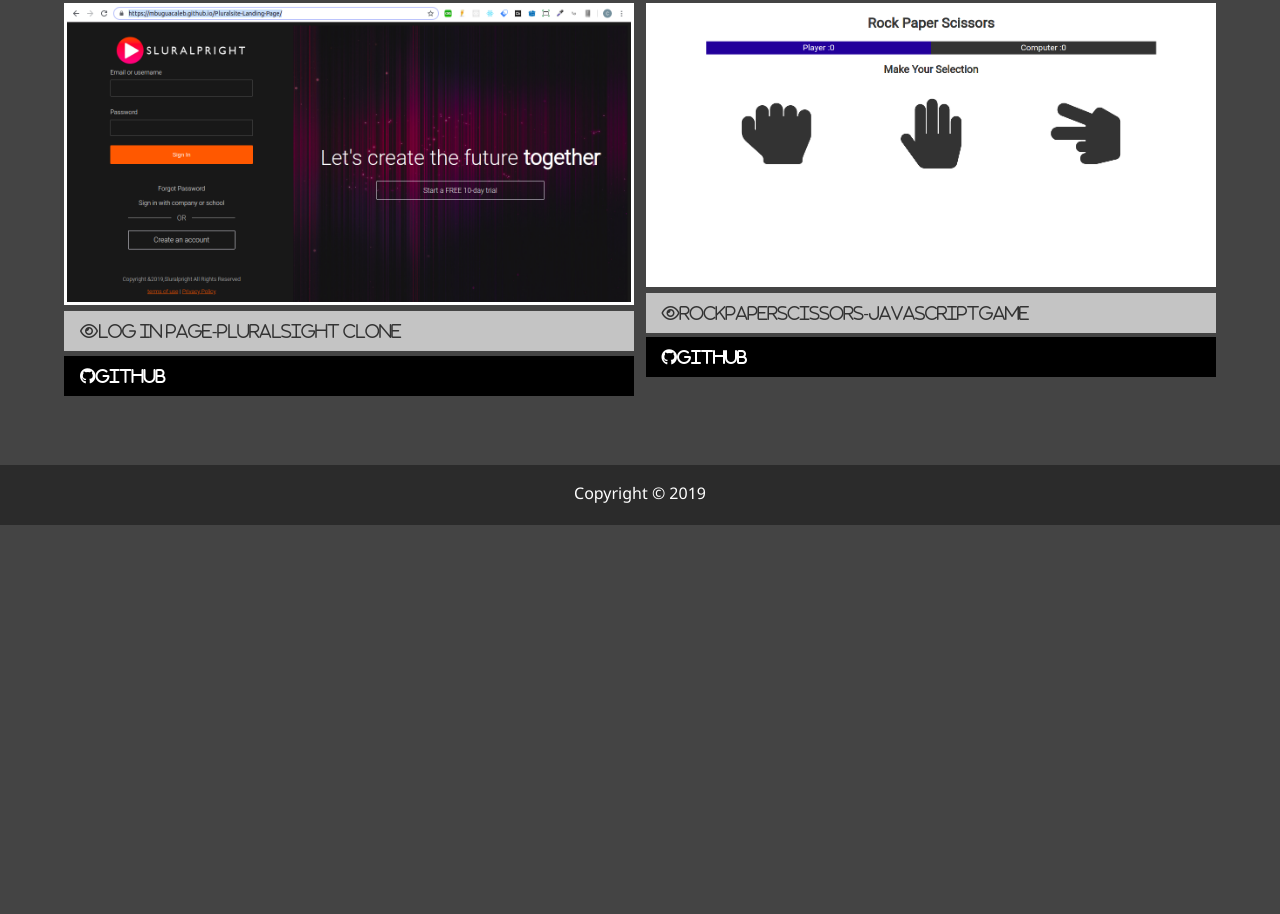
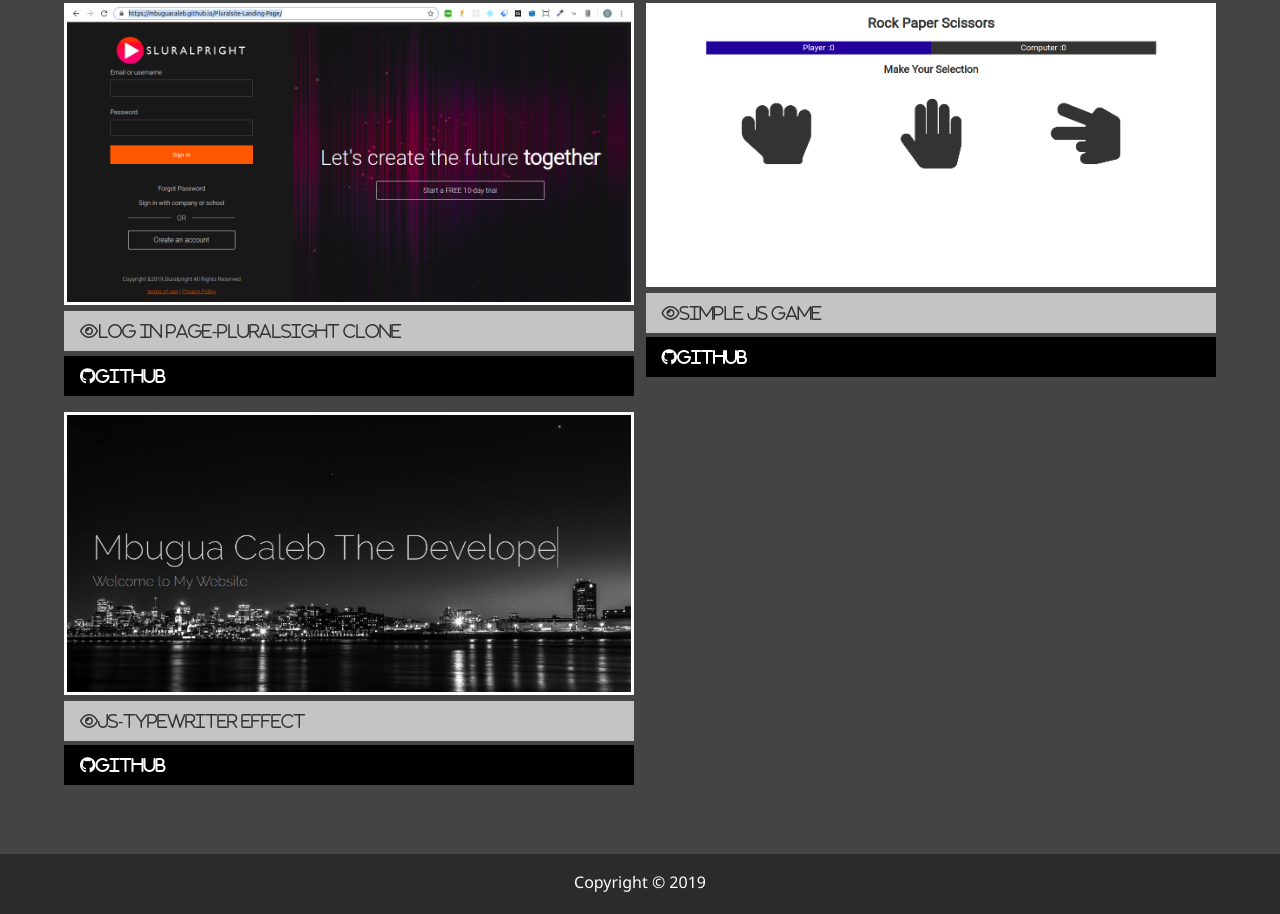
Before and after one commit to MbuguaCaleb/My-Porfolio, a website: page dist/work.html in a window 1280 px wide. Shown: the part 1236-2150 px from the top of the page. Before the commit the page ends 1761 px from the top, so only its background shows below. Drawn offline with Linux system fonts and the light colour scheme.

Commit message:
adding-Js-typeWriter-effect

```diff
--- a/dist/work.html
+++ b/dist/work.html
@@ -1,6 +1,5 @@
 <!DOCTYPE html>
 <html lang="en">
-
   <head>
     <meta charset="UTF-8" />
     <meta name="viewport" content="width=device-width, initial-scale=1.0" />
@@ -50,6 +49,7 @@
       </h2>
 
       <div class="projects">
+        <!--Item 1-->
         <div class="item">
           <a href="http://blif.caramacs.com/">
             <img src="img/projects/blif.png" alt="Project" />
@@ -64,6 +64,7 @@
           </a>
         </div>
 
+        <!--Item 2-->
         <div class="item">
           <a href=" http://rasptelematics.caramacs.com">
             <img src="img/projects/rasptelematics.png" alt="Project" />
@@ -77,6 +78,7 @@
             <i class="fa fa-github">Github </i>
           </a>
         </div>
+        <!--Item 3-->
         <div class="item">
           <a href="#!">
             <img src="img/projects/android.png" alt="Project" />
@@ -90,12 +92,16 @@
             <i class="fa fa-github">Github </i>
           </a>
         </div>
+        <!--Item 4-->
         <div class="item">
-                <a href="#!">
+          <a href="https://enigmatic-wildwood-53985.herokuapp.com">
             <img src="img/projects/nodeJs.png" alt="Project" />
           </a>
 
-                <a href="https://enigmatic-wildwood-53985.herokuapp.com" class="btn-light">
+          <a
+            href="https://enigmatic-wildwood-53985.herokuapp.com"
+            class="btn-light"
+          >
             <i class="fa fa-eye">Simple Node Js Application </i>
           </a>
 
@@ -103,43 +109,60 @@
             <i class="fa fa-github">Github </i>
           </a>
         </div>
+        <!--Item 5-->
         <div class="item">
-
-                <a href="#!">
-                    <img src="img/projects/pluralsight.png" alt="Project">
+          <a href="https://mbuguacaleb.github.io/Pluralsite-Landing-Page/">
+            <img src="img/projects/pluralsight.png" alt="Project" />
           </a>
 
-                <a href="https://mbuguacaleb.github.io/Pluralsite-Landing-Page/" class="btn-light">
-                    <i class="fa fa-eye">Log in Page-Pluralsight clone
-
-                    </i>
+          <a
+            href="https://mbuguacaleb.github.io/Pluralsite-Landing-Page/"
+            class="btn-light"
+          >
+            <i class="fa fa-eye">Log in Page-Pluralsight clone </i>
           </a>
 
           <a href="https://github.com/MbuguaCaleb/" class="btn-dark">
-                    <i class="fa fa-github">Github
-
-                    </i>
+            <i class="fa fa-github">Github </i>
+          </a>
+        </div>
+        <!--Item 6-->
+        <div class="item">
+          <a
+            href="https://mbuguacaleb.github.io/JavaScript-Rock-Paper-Scissors-Game/"
+          >
+            <img src="img/projects/rockpaper.png" alt="Project" />
           </a>
 
-            </div>
-            <div class="item">
-
-                <a href="#!">
-                    <img src="img/projects/rockpaper.png" alt="Project">
-                </a>
-
-                <a href="https://mbuguacaleb.github.io/JavaScript-Rock-Paper-Scissors-Game/" class="btn-light">
-                    <i class="fa fa-eye">RockPaperScissors-JavaScriptGame
-
-                    </i>
+          <a
+            href="https://mbuguacaleb.github.io/JavaScript-Rock-Paper-Scissors-Game/"
+            class="btn-light"
+          >
+            <i class="fa fa-eye">Simple JS Game </i>
           </a>
 
           <a href="https://github.com/MbuguaCaleb/" class="btn-dark">
-                    <i class="fa fa-github">Github
-
-                    </i>
+            <i class="fa fa-github">Github </i>
+          </a>
+        </div>
+        <!--Item 7-->
+        <div class="item">
+          <a
+            href="https://mbuguacaleb.github.io/PURE-Javascript-type-writer-effect/"
+          >
+            <img src="img/projects/TypeWriter.png" alt="Project" />
           </a>
 
+          <a
+            href="https://mbuguacaleb.github.io/PURE-Javascript-type-writer-effect/"
+            class="btn-light"
+          >
+            <i class="fa fa-eye">Js-TypeWriter Effect </i>
+          </a>
+
+          <a href="https://github.com/MbuguaCaleb/" class="btn-dark">
+            <i class="fa fa-github">Github </i>
+          </a>
         </div>
       </div>
     </main>
@@ -150,5 +173,4 @@
 
     <script src="js/main.js"></script>
   </body>
-
 </html>
```
Also changed, not shown: dist/img/projects/TypeWriter.png (added). Lines whose indentation alone changed are shown as unchanged.
